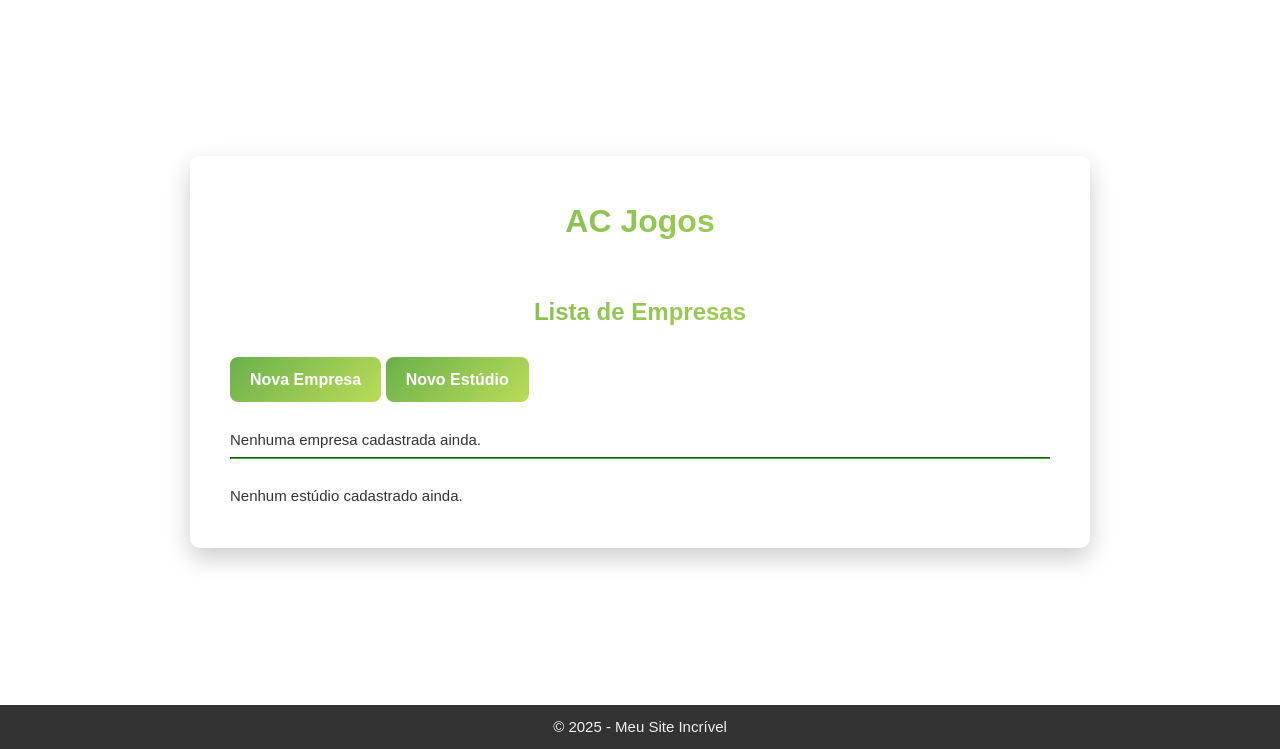
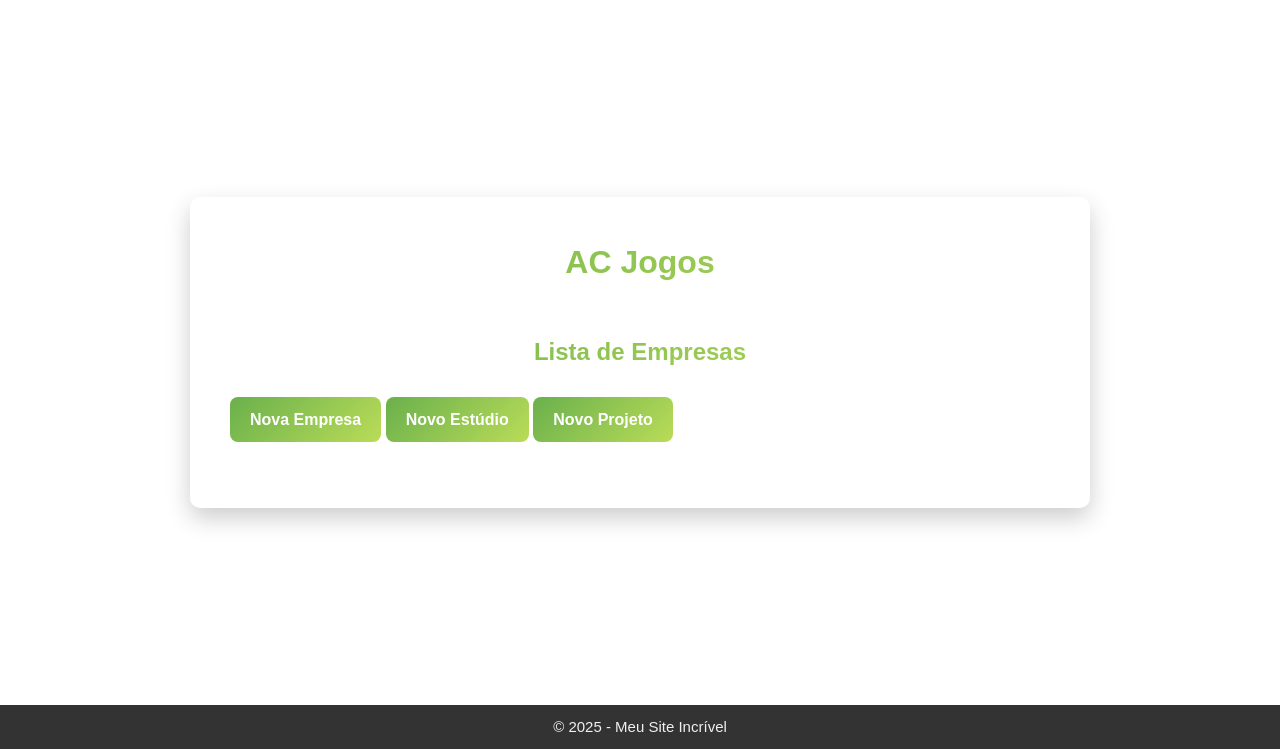
Before and after one commit to thiago-de-mattos/Projeto-Integrador, a Django app: page /empresas/listagem/ in a window 1280 px wide. Shown: the part 51-800 px from the top of the page. Run offline with Django 5.2, Linux system fonts and the light colour scheme; the visitor is signed in with stand-in values (Sample User, id 1); data comes from the database, SQL or seed files in the repository.

Commit message:
refactor:alterando a estrutura do html da listagem

```diff
--- a/templates/listagem_empresas.html
+++ b/templates/listagem_empresas.html
@@ -16,6 +16,7 @@
     <br>
     <a href="{% url 'empresas' %}" class="btn btn-primary">Nova Empresa</a>
     <a href="{% url 'estudios' %}" class="btn btn-primary">Novo Estúdio</a>
+    <a href="{% url 'projetos' %}" class="btn btn-primary">Novo Projeto</a>
     <br><br>
 
     <!-- EMPRESAS -->
@@ -25,82 +26,133 @@
     </button>
 
     <div id="conteudo_empresas" style="display:none; margin-top:15px;">
-            <table border="1" cellpadding="10">
-                <thead>
-                    <tr>
-                        <th>Nome</th>
-                        <th>Razão</th>
-                        <th>CNPJ</th>
-                        <th>Email</th>
-                        <th>Telefone</th>
-                        <th>Site</th>
-                        <th>Endereço</th>
-                        <th>Cep</th>
-                        <th>Cidade</th>
-                        <th>Complemento</th>
-                        <th>Ações</th>
-                    </tr>
-                </thead>
-                <tbody>
+        <h3>Dados das Empresas</h3>
+        <div class="empresas-lista">
             {% for empresa in empresas %}
-                        <tr>
-                            <td>{{ empresa.nome_fantasia }}</td>
-                            <td>{{ empresa.razao_social }}</td>
-                            <td>{{ empresa.cnpj }}</td>
-                            <td>{{ empresa.email }}</td>
-                            <td>{{ empresa.telefone }}</td>
-                            <td>{{ empresa.site }}</td>
-                            <td>{{ empresa.endereco_completo }}</td>
-                            <td>{{ empresa.cep }}</td>
-                            <td>{{ empresa.cidade }}</td>
-                            <td>{{ empresa.complemento }}</td>
-                            <td>
-                                <a href="{% url 'editar_empresas' empresa.id %}">Editar</a>
-                            </td>
-                        </tr>
+            <div class="card-empresa">
+                <h3 class="card-titulo"> {{ empresa.nome_fantasia }}</h3>
+                <div class="conjunto">
+                    <h4>Nome Fantasia</h4>
+                    <p>{{ empresa.nome_fantasia }}</p>
+                </div>
+
+                <div class="conjunto">
+                    <h4>Razão Social:</h4>
+                    <p>{{ empresa.razao_social }}</p>
+                </div>
+
+                <div class="conjunto">
+                    <h4>CNPJ:</h4>
+                    <p>{{ empresa.cnpj }}</p>
+                </div>
+
+                <div class="conjunto">
+                    <h4>Email:</h4>
+                    <p>{{ empresa.email }}</p>
+                </div>
+
+                <div class="conjunto">
+                    <h4>Telefone:</h4>
+                    <p>{{ empresa.telefone }}</p>
+                </div>
+
+                <div class="conjunto">
+                    <h4>Site:</h4>
+                    <p>{{ empresa.site }}</p>
+                </div>
+
+                <div class="conjunto">
+                    <h4>Endereço:</h4>
+                    <p>{{ empresa.endereco_completo }}</p>
+                </div>
+
+                <div class="conjunto">
+                    <h4>CEP:</h4>
+                    <p>{{ empresa.cep }}</p>
+                </div>
+
+                <div class="conjunto">
+                    <h4>Cidade:</h4>
+                    <p>{{ empresa.cidade }}</p>
+                </div>
+
+                <div class="conjunto">
+                    <h4>Complemento:</h4>
+                    <p>{{ empresa.complemento }}</p>
+                </div>
+
+                <a href="{% url 'editar_empresas' empresa.id %}" class="btn-editar">Editar Empresa</a>
+            </div>
             {% endfor %}
-                </tbody>
-            </table>
+        </div>
 
         <br>
+        {% if responsaveis %}
+        <button type="button" onclick="toggleDiv('conteudo_responsaveis')" class="btn btn-secondary">
+            Mostrar Responsáveis / Ocultar Responsáveis
+        </button>
 
-            <table border="1" cellpadding="10">
-                <thead>
-                    <tr>
-                        <th>Nome</th>
-                        <th>CPF</th>
-                        <th>Email</th>
-                        <th>Telefone</th>
-                        <th>Nick</th>
-                        <th>Endereço</th>
-                        <th>Cep</th>
-                        <th>Número</th>
-                        <th>Complemento</th>
-                        <th>Ações</th>
-                    </tr>
-                </thead>
-                <tbody>
-                    {% for empresa in empresas %}
-                        <tr>
-                            <td>{{ empresa.nome_responsavel }}</td>
-                            <td>{{ empresa.cpf_responsavel }}</td>
-                            <td>{{ empresa.email_responsavel }}</td>
-                            <td>{{ empresa.telefone_responsavel }}</td>
-                            <td>{{ empresa.nick_responsavel }}</td>
-                            <td>{{ empresa.endereco_responsavel }}</td>
-                            <td>{{ empresa.cep_responsavel }}</td>
-                            <td>{{ empresa.numero_responsavel }}</td>
-                            <td>{{ empresa.complemento_responsavel }}</td>
-                            <td>
-                                <a href="{% url 'editar_empresas' empresa.id %}">Editar</a>
-                            </td>
-                        </tr>
+        <div id="conteudo_responsaveis" style="display:none; margin-top:15px;">
+            <h3>Responsável Cadastrado  </h3>
+            <div class="empresas-lista">
+                {% for responsavel in responsaveis %}
+                <div class="card-empresa card-responsavel">
+                    <h3 class="card-titulo">{{ responsavel.nome_completo }}</h3>
+
+                    {% if responsavel.nome_social %}
+                    <div class="conjunto">
+                        <h4>Nome Social:</h4>
+                        <p>{{ responsavel.nome_social }}</p>
+                    </div>
+                    {% endif %}
+
+                    <div class="conjunto">
+                        <h4>CPF:</h4>
+                        <p>{{ responsavel.cpf }}</p>
+                    </div>
+
+                    <div class="conjunto">
+                        <h4>Email:</h4>
+                        <p>{{ responsavel.email }}</p>
+                    </div>
+
+                    <div class="conjunto">
+                        <h4>Telefone:</h4>
+                        <p>{{ responsavel.telefone }}</p>
+                    </div>
+
+                    {% if responsavel.nick_discord %}
+                    <div class="conjunto">
+                        <h4>Nick Discord:</h4>
+                        <p>{{ responsavel.nick_discord }}</p>
+                    </div>
+                    {% endif %}
+
+                    <div class="conjunto">
+                        <h4>CEP:</h4>
+                        <p>{{ responsavel.cep }}</p>
+                    </div>
+
+                    <div class="conjunto">
+                        <h4>Endereço:</h4>
+                        <p>{{ responsavel.endereco }}, {{ responsavel.numero }}</p>
+                    </div>
+
+                    {% if responsavel.complemento %}
+                    <div class="conjunto">
+                        <h4>Complemento:</h4>
+                        <p>{{ responsavel.complemento }}</p>
+                    </div>
+                    {% endif %}
+
+                    <a href="{% url 'editar_responsavel_empresa' responsavel.id %}" class="btn-editar">Editar
+                        Responsável</a>
+                </div>
                 {% endfor %}
-                </tbody>
-            </table>
+            </div>
         </div>
         {% else %}
-        <p>Nenhuma empresa cadastrada ainda.</p>
+        <p>Nenhum responsável cadastrado ainda.</p>
         {% endif %}
 
         <hr>
@@ -113,41 +165,89 @@
         </button>
 
         <div id="conteudo_estudios" style="display:none; margin-top:15px;">
-        <table border="1" cellpadding="10">
-            <thead>
-                <tr>
-                    <th>Nome do Estúdio</th>
-                    <th>Email</th>
-                    <th>Telefone</th>
-                    <th>Endereço</th>
-                    <th>Ações</th>
-                </tr>
-            </thead>
-            <tbody>
+            <h3>Estúdios Cadastrados</h3>
+            <div class="empresas-lista">
                 {% for estudio in estudios %}
-                    <tr>
-                        <td>{{ estudio.nome_do_estudio }}</td>
-                        <td>{{ estudio.email }}</td>
-                        <td>{{ estudio.telefone }}</td>
-                        <td>{{ estudio.endereco }}</td>
-                        <td>
-                            <a href="{% url 'editar_estudios' estudio.id %}">Editar estúdio</a>
-                        </td>
-                    </tr>
+                <div class="card-empresa card-estudio">
+                    <h3 class="card-titulo">{{ estudio.nome_do_estudio }}</h3>
+                    <div class="conjunto">
+                        <h4>Nome:</h4>
+                        <p>{{ estudio.nome_do_estudio }}</p>
+                    </div>
+
+                    <div class="conjunto">
+                        <h4>Email:</h4>
+                        <p>{{ estudio.email }}</p>
+                    </div>
+
+                    <div class="conjunto">
+                        <h4>Telefone:</h4>
+                        <p>{{ estudio.telefone }}</p>
+                    </div>
+
+                    <div class="conjunto">
+                        <h4>Endereço:</h4>
+                        <p>{{ estudio.endereco }}</p>
+                    </div>
+
+                    <a href="{% url 'editar_estudios' estudio.id %}" class="btn-editar">Editar Estúdio</a>
+                </div>
                 {% endfor %}
-            </tbody>
-        </table>
+            </div>
         </div>
   {% else %}
         <p>Nenhum estúdio cadastrado ainda.</p>
         {% endif %}
+        <hr>
+        <br>
+        {% if projetos %}
+        <button type="button" onclick="toggleDiv('conteudo_projetos')" class="btn btn-secondary">
+            Mostrar Projetos / Ocultar Projetos
+        </button>
+
+        <div id="conteudo_projetos" style="display:none; margin-top:15px;">
+            <h3>Projetos Cadastrados</h3>
+            <div class="empresas-lista">
+                {% for projeto in projetos %}
+                <div class="card-empresa card-projeto">
+                    <h3 class="card-titulo">{{ projeto.titulo }}</h3>
+
+                    <div class="conjunto">
+                        <h4>Descrição:</h4>
+                        <p>{{ projeto.descricao|truncatewords:20 }}</p>
+                    </div>
+
+                    <div class="conjunto">
+                        <h4>Status:</h4>
+                        <p>{{ projeto.get_status_display }}</p>
+                    </div>
+
+                    <div class="conjunto">
+                        <h4>Equipe:</h4>
+                        <p>{{ projeto.equipe_projeto }}</p>
+                    </div>
+
+                    {% if projeto.url_site %}
+                    <div class="conjunto">
+                        <h4>Site:</h4>
+                        <p><a href="{{ projeto.url_site }}" target="_blank">Acessar Site</a></p>
+                    </div>
+                    {% endif %}
+
 
                 </div>
+                {% endfor %}
+            </div>
+        </div>
+        {% else %}
+        <p>Nenhum projeto cadastrado ainda.</p>
+        {% endif %}
 
-<script>
+    </div> {% endif %} </div> <script>
     function toggleDiv(id) {
         const div = document.getElementById(id);
         div.style.display = (div.style.display === 'none' || div.style.display === '') ? 'block' : 'none';
     }
 </script>
+
 {% endblock %}
```
Lines whose indentation alone changed are shown as unchanged.
